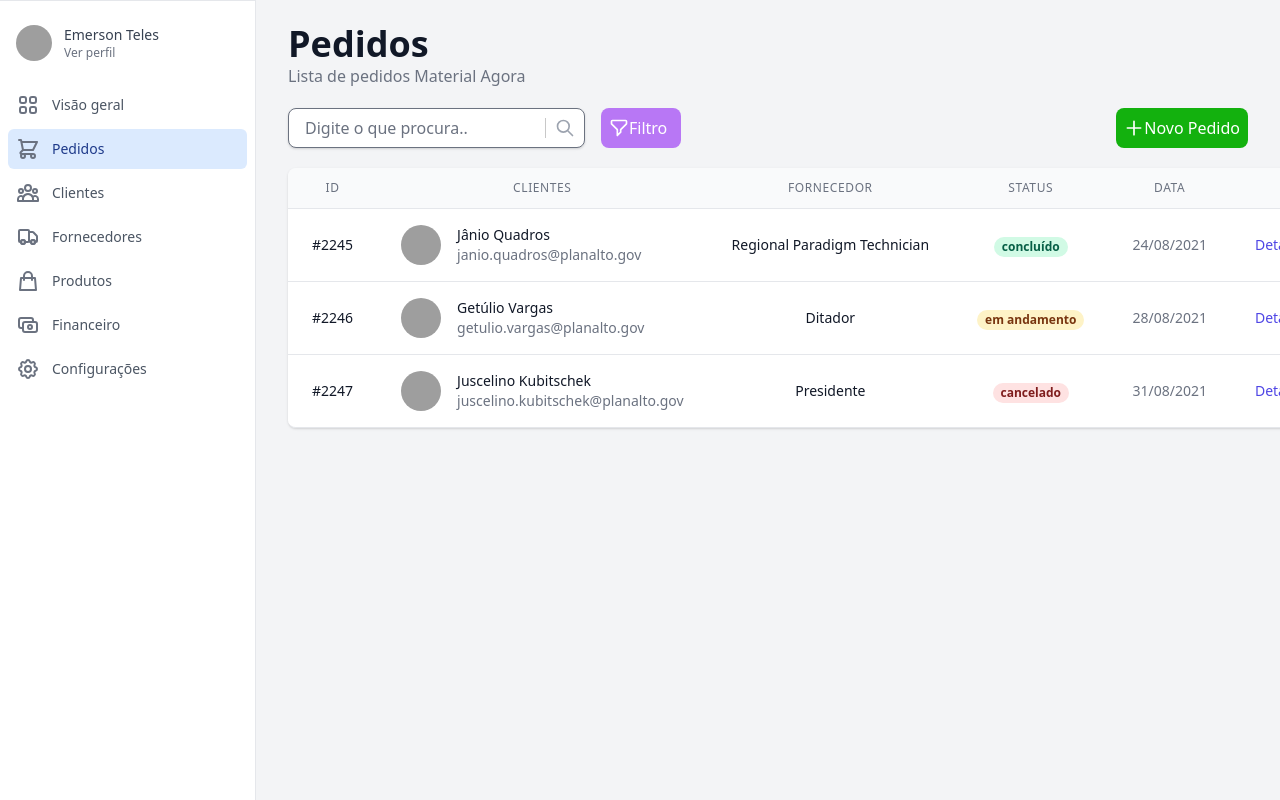
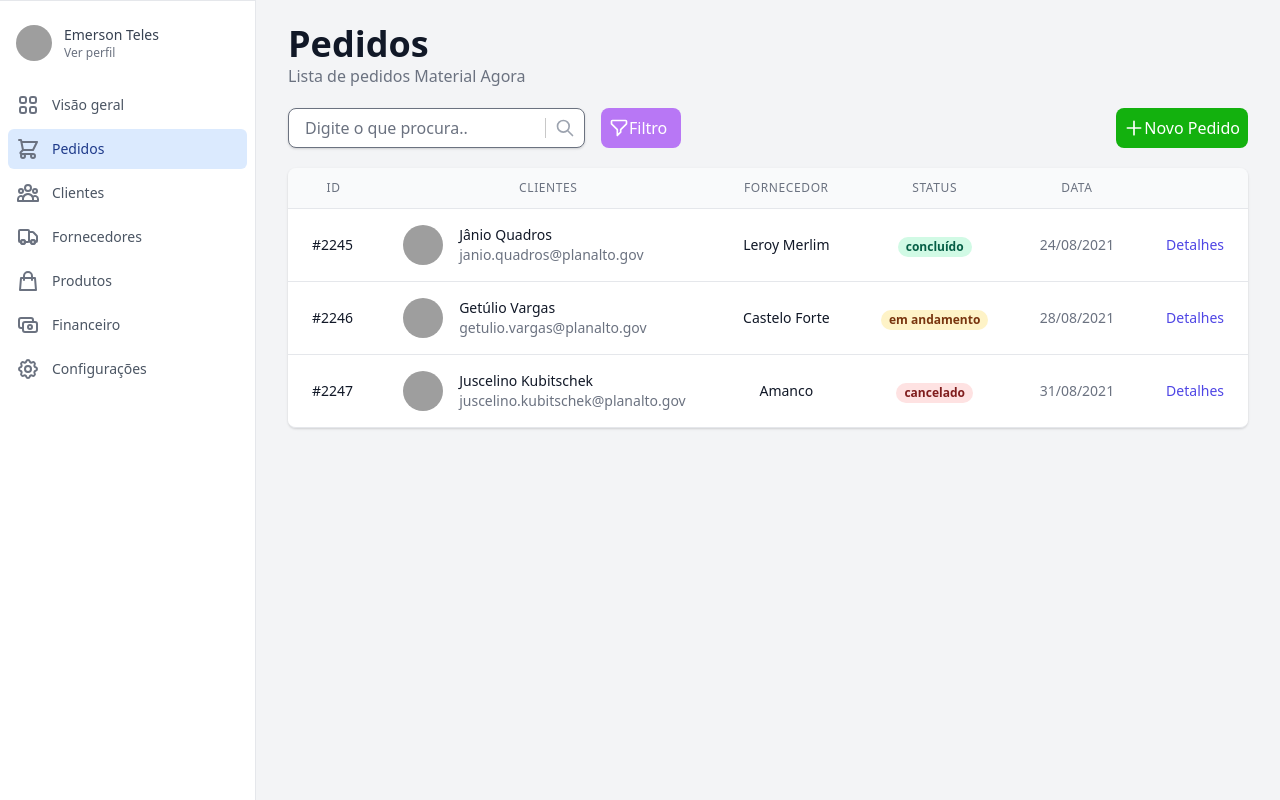
Before and after one commit to EmersonTeles/dash-test, a React (Create React App) app: page /pedidos in a window 1280 px wide. Built offline with nearby package versions, Linux system fonts and the light colour scheme; grey boxes are pictures that could not be loaded.

Commit message:
Improves at orders data

```diff
--- a/src/components/table/index.js
+++ b/src/components/table/index.js
@@ -53,7 +53,7 @@ export default function Table({ headTable, headBody }) {
                       </td>
                       <td className="px-6 py-4 text-center whitespace-nowrap">
                         <div className="text-sm text-gray-900">
-                          {pedido.title}
+                          {pedido.budgetList.store}
                         </div>
                       </td>
                       <td className="px-6 py-4 text-center whitespace-nowrap">
--- a/src/pages/pedidos/data.js
+++ b/src/pages/pedidos/data.js
@@ -1,33 +1,64 @@
+import profile from '../../assets/default-avatar.jpg';
+
+export const defaultValues = {
+  id: '#NULL',
+  email: '',
+  image: { profile },
+  status: 'em andamento',
+  budgetList: {
+    store: 'Fornecedor Anonimo',
+    products: [],
+  },
+  data: '14/09/2021',
+};
 export const pedidos = [
   {
     id: '#2245',
     cliente: 'Jânio Quadros',
-    title: 'Regional Paradigm Technician',
-    data: '24/08/2021',
     email: 'janio.quadros@planalto.gov',
     image:
       'https://cpdoc.fgv.br/sites/default/files/imagens/dossies/nav_jgoulart/fotos/Modulo2/CCfoto155.jpg',
     status: 'concluído',
+    startTime: '08:00',
+    endTime: '18:00',
+    data: '24/08/2021',
+    budgetList: {
+      store: 'Leroy Merlim',
+      products: [
+        { id: 0, name: 'cimento', quantity: '10', price: '30' },
+        { id: 1, name: 'tijolo', quantity: '4000', price: '900' },
+      ],
+    },
   },
   {
     id: '#2246',
     cliente: 'Getúlio Vargas',
-    title: 'Ditador',
-    data: '28/08/2021',
     email: 'getulio.vargas@planalto.gov',
     image:
       'https://espacodemocratico.org.br/wp-content/uploads/2020/09/get.jpg',
     status: 'em andamento',
+    data: '28/08/2021',
+    startTime: '08:00',
+    endTime: '18:00',
+    budgetList: {
+      store: 'Castelo Forte',
+      produtcs: [{ id: 0, name: 'argamassa', quantity: '5', price: '15' }],
+    },
   },
   {
     id: '#2247',
     cliente: 'Juscelino Kubitschek',
-    title: 'Presidente',
-    data: '31/08/2021',
     email: 'juscelino.kubitschek@planalto.gov',
     image:
-      'https://imgsapp2.correiobraziliense.com.br/app/noticia_127983242361/2019/08/24/778872/20190823195545417119i.JPG',
+      'https://static.mundoeducacao.uol.com.br/mundoeducacao/conteudo_legenda/a66acc0e81e86787088c888d6dac37be.jpg',
     status: 'cancelado',
+    data: '31/08/2021',
+    startTime: '08:00',
+    endTime: '18:00',
+    budgetList: {
+      store: 'Amanco',
+      pro: [{ id: 0, name: 'cano pvc 2m', quantity: '10', price: '12' }],
+    },
   },
 ];
 export const headTable = ['Id', 'Clientes', 'Fornecedor', 'Status', 'Data'];
```
